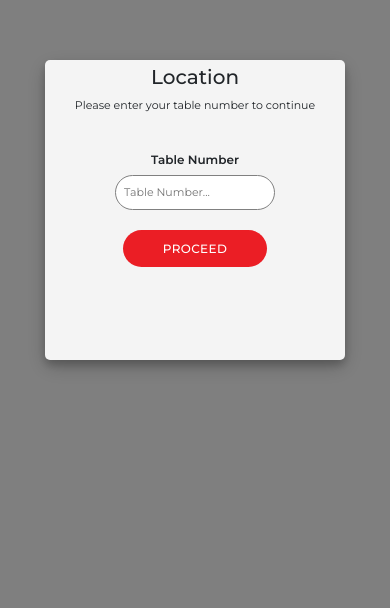
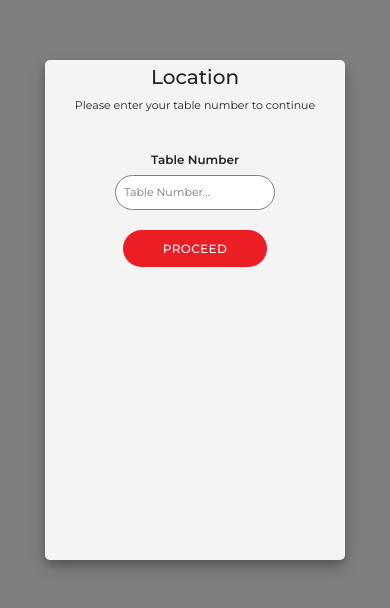
Before and after one commit to KayodeOlusi/Chuka40, a React (Create React App) app: page /modal in a window 390 px wide. Shown: the part 116-724 px from the top of the page. Built offline with nearby package versions, Linux system fonts and the light colour scheme.

Commit message:
Update App.css

```diff
--- a/src/App.css
+++ b/src/App.css
@@ -427,7 +427,7 @@
   .the-modal .modal-container {
     margin: 45% auto;
     width: 300px;
-    height:300px;
+    height:500px;
   }
 
   .the-modal .modal-container .header h3 {
```
